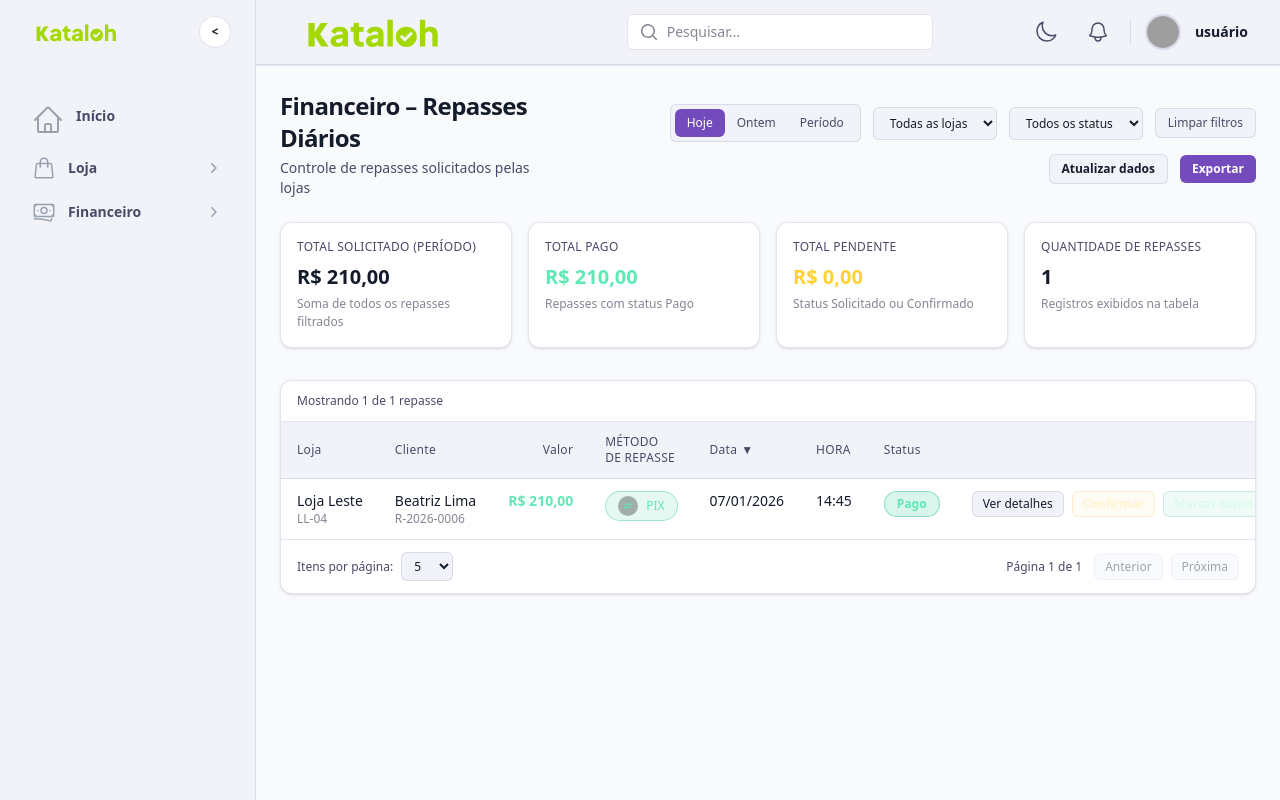
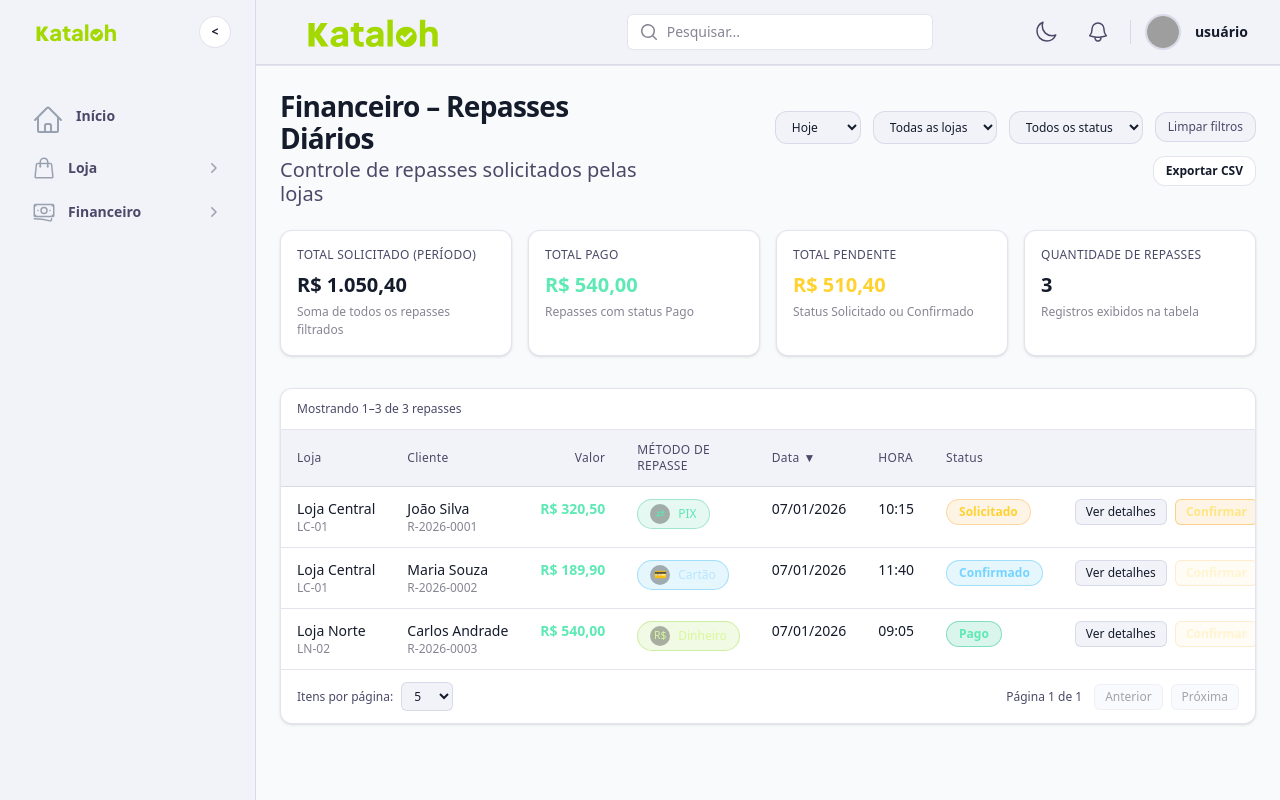
Before and after one commit to Victor-Prg/kataloh_tcc, a React (Vite) app: page /financeiro/repasses in a window 1280 px wide. Built offline with nearby package versions, Linux system fonts and the light colour scheme; grey boxes are pictures that could not be loaded.

Commit message:
att repasses

```diff
--- a/package.json
+++ b/package.json
@@ -12,6 +12,8 @@
   "dependencies": {
     "@headlessui/react": "^2.2.9",
     "@heroicons/react": "^2.2.0",
+    "flowbite": "^4.0.1",
+    "flowbite-datepicker": "^2.0.0",
     "phosphor-react": "^1.4.1",
     "react": "^19.2.0",
     "react-dom": "^19.2.0",
--- a/src/pages/financeiro/repasses.tsx
+++ b/src/pages/financeiro/repasses.tsx
@@ -23,6 +23,14 @@ interface Repasse {
   lojaCodigo?: string
 }
 
+const today = new Date()
+const yesterday = new Date()
+yesterday.setDate(today.getDate() - 1)
+const twoDaysAgo = new Date()
+twoDaysAgo.setDate(today.getDate() - 2)
+
+const toIsoDate = (date: Date) => date.toISOString().slice(0, 10)
+
 const REPASSES_MOCK: Repasse[] = [
   {
     id: 'R-2026-0001',
@@ -31,7 +39,7 @@ const REPASSES_MOCK: Repasse[] = [
     cliente: 'João Silva',
     valor: 320.5,
     metodo: 'pix',
-    data: '2026-01-09',
+    data: toIsoDate(today),
     hora: '10:15',
     status: 'solicitado',
   },
@@ -42,7 +50,7 @@ const REPASSES_MOCK: Repasse[] = [
     cliente: 'Maria Souza',
     valor: 189.9,
     metodo: 'cartao',
-    data: '2026-01-09',
+    data: toIsoDate(today),
     hora: '11:40',
     status: 'confirmado',
   },
@@ -53,7 +61,7 @@ const REPASSES_MOCK: Repasse[] = [
     cliente: 'Carlos Andrade',
     valor: 540.0,
     metodo: 'dinheiro',
-    data: '2026-01-09',
+    data: toIsoDate(today),
     hora: '09:05',
     status: 'pago',
   },
@@ -64,7 +72,7 @@ const REPASSES_MOCK: Repasse[] = [
     cliente: 'Ana Paula',
     valor: 75.25,
     metodo: 'pix',
-    data: '2026-01-08',
+    data: toIsoDate(yesterday),
     hora: '18:22',
     status: 'solicitado',
   },
@@ -75,7 +83,7 @@ const REPASSES_MOCK: Repasse[] = [
     cliente: 'Pedro Martins',
     valor: 998.75,
     metodo: 'cartao',
-    data: '2026-01-08',
+    data: toIsoDate(yesterday),
     hora: '16:10',
     status: 'confirmado',
   },
@@ -86,7 +94,7 @@ const REPASSES_MOCK: Repasse[] = [
     cliente: 'Beatriz Lima',
     valor: 210.0,
     metodo: 'pix',
-    data: '2026-01-07',
+    data: toIsoDate(twoDaysAgo),
     hora: '14:45',
     status: 'pago',
   },
@@ -278,9 +286,8 @@ function FinanceiroRepasses() {
     getInitialStatusFilter
   )
   const [repasses, setRepasses] = useState<Repasse[]>(REPASSES_MOCK)
-  const [isRefreshing, setIsRefreshing] = useState(false)
-  const [isLoading, setIsLoading] = useState(false)
-  const [errorMessage, setErrorMessage] = useState<string | null>(null)
+  const [isLoading] = useState(false)
+  const [errorMessage] = useState<string | null>(null)
   const [sortKey, setSortKey] = useState<SortKey>('data')
   const [sortDirection, setSortDirection] = useState<SortDirection>('desc')
   const [selectedRepasse, setSelectedRepasse] = useState<Repasse | null>(null)
@@ -468,22 +475,6 @@ function FinanceiroRepasses() {
     setStatusFilter('todos')
   }
 
-  const handleAtualizarDados = () => {
-    setErrorMessage(null)
-    setIsLoading(true)
-    setIsRefreshing(true)
-    setTimeout(() => {
-      const hasError = Math.random() < 0.3
-      if (hasError) {
-        setErrorMessage('Não foi possível carregar os repasses. Tente novamente.')
-      } else {
-        setRepasses(REPASSES_MOCK)
-      }
-      setIsLoading(false)
-      setIsRefreshing(false)
-    }, 800)
-  }
-
   const handleExportarCsv = () => {
     if (totalRegistros === 0) {
       return
@@ -586,73 +577,30 @@ function FinanceiroRepasses() {
     <div className="mx-auto max-w-7xl">
       <div className="flex flex-col gap-4 sm:flex-row sm:items-center sm:justify-between">
         <div>
-          <h1 className="text-2xl font-semibold tracking-tight text-[color:var(--text-primary)]">
+          <h1 className="text-[28px] leading-[32px] font-semibold tracking-tight text-[color:var(--text-primary)]">
             Financeiro – Repasses Diários
           </h1>
-          <p className="mt-1 text-sm text-[color:var(--text-muted)]">
+          <p className="mt-1 text-[20px] leading-[24px] text-[color:var(--text-muted)]">
             Controle de repasses solicitados pelas lojas
           </p>
         </div>
 
-        <div className="flex flex-wrap items-center gap-3 justify-end">
-          <div className="inline-flex rounded-md bg-[color:var(--surface-nav)] p-1 text-xs font-medium text-[color:var(--text-muted)] border border-[color:var(--border)]">
-            <button
-              type="button"
-              onClick={() => setDateFilter('hoje')}
-              className={`px-3 py-1.5 rounded-md transition-colors ${
-                dateFilter === 'hoje'
-                  ? 'bg-[color:var(--primary-100)] text-white'
-                  : 'hover:bg-[color:var(--bg-hover)]'
-              }`}
-            >
-              Hoje
-            </button>
-            <button
-              type="button"
-              onClick={() => setDateFilter('ontem')}
-              className={`px-3 py-1.5 rounded-md transition-colors ${
-                dateFilter === 'ontem'
-                  ? 'bg-[color:var(--primary-100)] text-white'
-                  : 'hover:bg-[color:var(--bg-hover)]'
-              }`}
-            >
-              Ontem
-            </button>
-            <button
-              type="button"
-              onClick={() => setDateFilter('periodo')}
-              className={`px-3 py-1.5 rounded-md transition-colors ${
-                dateFilter === 'periodo'
-                  ? 'bg-[color:var(--primary-100)] text-white'
-                  : 'hover:bg-[color:var(--bg-hover)]'
-              }`}
-            >
-              Período
-            </button>
-          </div>
-
-          {dateFilter === 'periodo' && (
-            <div className="flex items-center gap-2 text-xs">
-              <input
-                type="date"
-                value={customStartDate}
-                onChange={(event) => setCustomStartDate(event.target.value)}
-                className="rounded-md border border-[color:var(--border)] bg-[color:var(--surface-nav)] px-2 py-1 text-[color:var(--text-primary)] focus-visible:outline-none focus-visible:ring-2 focus-visible:ring-[color:var(--primary-100)]"
-              />
-              <span className="text-[color:var(--text-muted)]">até</span>
-              <input
-                type="date"
-                value={customEndDate}
-                onChange={(event) => setCustomEndDate(event.target.value)}
-                className="rounded-md border border-[color:var(--border)] bg-[color:var(--surface-nav)] px-2 py-1 text-[color:var(--text-primary)] focus-visible:outline-none focus-visible:ring-2 focus-visible:ring-[color:var(--primary-100)]"
-              />
-            </div>
-          )}
+        <div className="flex flex-wrap items-center gap-3 justify-between sm:justify-end">
+          <select
+            value={dateFilter}
+            onChange={(event) =>
+              setDateFilter(event.target.value as DateFilter)
+            }
+            className="rounded-[12px] border border-[color:var(--border)] bg-[color:var(--surface-nav)] px-3 py-1.5 text-xs font-medium text-[color:var(--text-primary)] focus-visible:outline-none focus-visible:ring-2 focus-visible:ring-[color:var(--primary-100)]"
+          >
+            <option value="hoje">Hoje</option>
+            <option value="ontem">Ontem</option>
+          </select>
 
           <select
             value={storeFilter}
             onChange={(event) => setStoreFilter(event.target.value)}
-            className="rounded-md border border-[color:var(--border)] bg-[color:var(--surface-nav)] px-3 py-1.5 text-xs font-medium text-[color:var(--text-primary)] focus-visible:outline-none focus-visible:ring-2 focus-visible:ring-[color:var(--primary-100)]"
+            className="rounded-[12px] border border-[color:var(--border)] bg-[color:var(--surface-nav)] px-3 py-1.5 text-xs font-medium text-[color:var(--text-primary)] focus-visible:outline-none focus-visible:ring-2 focus-visible:ring-[color:var(--primary-100)]"
           >
             <option value="todas">Todas as lojas</option>
             {lojas.map((loja) => (
@@ -667,7 +615,7 @@ function FinanceiroRepasses() {
             onChange={(event) =>
               setStatusFilter(event.target.value as 'todos' | StatusRepasse)
             }
-            className="rounded-md border border-[color:var(--border)] bg-[color:var(--surface-nav)] px-3 py-1.5 text-xs font-medium text-[color:var(--text-primary)] focus-visible:outline-none focus-visible:ring-2 focus-visible:ring-[color:var(--primary-100)]"
+            className="rounded-[12px] border border-[color:var(--border)] bg-[color:var(--surface-nav)] px-3 py-1.5 text-xs font-medium text-[color:var(--text-primary)] focus-visible:outline-none focus-visible:ring-2 focus-visible:ring-[color:var(--primary-100)]"
           >
             <option value="todos">Todos os status</option>
             <option value="solicitado">Solicitado</option>
@@ -679,26 +627,16 @@ function FinanceiroRepasses() {
           <button
             type="button"
             onClick={handleResetarFiltros}
-            className="hidden sm:inline-flex items-center rounded-md border border-[color:var(--border)] bg-[color:var(--surface-nav)] px-3 py-1.5 text-xs font-medium text-[color:var(--text-muted)] hover:bg-[color:var(--bg-hover)] focus-visible:outline-none focus-visible:ring-2 focus-visible:ring-[color:var(--primary-100)]"
+            className="hidden sm:inline-flex items-center rounded-[12px] border border-[color:var(--border)] bg-[color:var(--surface-nav)] px-3 py-1.5 text-xs font-medium text-[color:var(--text-muted)] hover:bg-[color:var(--bg-hover)] focus-visible:outline-none focus-visible:ring-2 focus-visible:ring-[color:var(--primary-100)]"
           >
             Limpar filtros
           </button>
-
-          <button
-            type="button"
-            onClick={handleAtualizarDados}
-            disabled={isRefreshing}
-            className="inline-flex items-center gap-1 rounded-md bg-[color:var(--surface-nav)] px-3 py-1.5 text-xs font-semibold text-[color:var(--text-primary)] border border-[color:var(--border)] hover:bg-[color:var(--bg-hover)] disabled:opacity-60 disabled:cursor-not-allowed focus-visible:outline-none focus-visible:ring-2 focus-visible:ring-[color:var(--primary-100)]"
-          >
-            {isRefreshing ? 'Atualizando...' : 'Atualizar dados'}
-          </button>
-
           <button
             type="button"
             onClick={handleExportarCsv}
-            className="inline-flex items-center gap-1 rounded-md bg-[color:var(--primary-100)] px-3 py-1.5 text-xs font-semibold text-white hover:bg-[color:var(--primary-90)] focus-visible:outline-none focus-visible:ring-2 focus-visible:ring-[color:var(--primary-100)]"
+            className="inline-flex items-center gap-1 rounded-[12px] border border-[color:var(--border)] bg-[color:var(--surface)] px-3 py-1.5 text-xs font-semibold text-[color:var(--text-primary)] hover:bg-[color:var(--bg-hover)] focus-visible:outline-none focus-visible:ring-2 focus-visible:ring-[color:var(--primary-100)]"
           >
-            Exportar
+            Exportar CSV
           </button>
         </div>
       </div>
@@ -769,7 +707,96 @@ function FinanceiroRepasses() {
           </p>
         </div>
 
-        <div className="overflow-x-auto">
+        <div className="block sm:hidden">
+          {isLoading ? (
+            <div className="px-4 py-6 text-center text-xs text-[color:var(--text-muted)]">
+              Carregando repasses...
+            </div>
+          ) : totalRegistros === 0 ? (
+            <div className="px-4 py-6 text-center text-xs text-[color:var(--text-muted)]">
+              Nenhum repasse encontrado para os filtros selecionados
+            </div>
+          ) : (
+            <div className="space-y-3 px-4 py-3">
+              {repassesPaginados.map((repasse) => {
+                const statusCfg = getStatusConfig(repasse.status)
+                const metodoCfg = metodoConfig[repasse.metodo]
+                const podeConfirmar = repasse.status === 'solicitado'
+                const podeMarcarPago = repasse.status === 'confirmado'
+
+                return (
+                  <div
+                    key={repasse.id}
+                    className="rounded-lg border border-[color:var(--border)] bg-[color:var(--surface-nav)] p-3 text-xs"
+                  >
+                    <div className="flex items-start justify-between gap-2">
+                      <div>
+                        <p className="text-sm font-semibold text-[color:var(--text-primary)]">
+                          {repasse.loja}
+                        </p>
+                        <p className="text-[0.7rem] text-[color:var(--text-soft)]">
+                          {repasse.lojaCodigo ?? repasse.id}
+                        </p>
+                      </div>
+                      <div className="text-right">
+                        <p className="text-sm font-semibold text-emerald-300">
+                          {formatCurrency(repasse.valor)}
+                        </p>
+                        <p className="text-[0.7rem] text-[color:var(--text-soft)]">
+                          {formatDate(repasse.data)} • {repasse.hora}
+                        </p>
+                      </div>
+                    </div>
+
+                    <div className="mt-2 flex flex-wrap items-center justify-between gap-2">
+                      <div
+                        className={`inline-flex items-center gap-2 rounded-full px-3 py-1 text-[0.7rem] font-medium ${metodoCfg.className}`}
+                      >
+                        <span className="inline-flex h-5 w-5 items-center justify-center rounded-full bg-black/30 text-[0.65rem]">
+                          {metodoCfg.icon}
+                        </span>
+                        <span>{metodoCfg.label}</span>
+                      </div>
+                      <span
+                        className={`inline-flex rounded-full px-3 py-1 text-[0.7rem] font-semibold ${statusCfg.className}`}
+                      >
+                        {statusCfg.label}
+                      </span>
+                    </div>
+
+                    <div className="mt-3 flex flex-wrap justify-end gap-2">
+                      <button
+                        type="button"
+                        onClick={() => handleVerDetalhes(repasse)}
+                        className="inline-flex items-center rounded-md border border-[color:var(--border)] bg-[color:var(--surface)] px-2.5 py-1 text-[0.7rem] font-medium text-[color:var(--text-primary)] hover:bg-[color:var(--bg-hover)] focus-visible:outline-none focus-visible:ring-2 focus-visible:ring-[color:var(--primary-100)]"
+                      >
+                        Ver detalhes
+                      </button>
+                      <button
+                        type="button"
+                        onClick={() => handleConfirmarRepasse(repasse.id)}
+                        disabled={!podeConfirmar}
+                        className="inline-flex items-center rounded-md border border-amber-500/40 bg-amber-500/10 px-2.5 py-1 text-[0.7rem] font-semibold text-amber-200 hover:bg-amber-500/20 disabled:cursor-not-allowed disabled:opacity-40 focus-visible:outline-none focus-visible:ring-2 focus-visible:ring-amber-500/60"
+                      >
+                        Confirmar
+                      </button>
+                      <button
+                        type="button"
+                        onClick={() => handleMarcarComoPago(repasse.id)}
+                        disabled={!podeMarcarPago}
+                        className="inline-flex items-center rounded-md border border-emerald-500/50 bg-emerald-500/15 px-2.5 py-1 text-[0.7rem] font-semibold text-emerald-200 hover:bg-emerald-500/25 disabled:cursor-not-allowed disabled:opacity-40 focus-visible:outline-none focus-visible:ring-2 focus-visible:ring-emerald-500/60"
+                      >
+                        Marcar como pago
+                      </button>
+                    </div>
+                  </div>
+                )
+              })}
+            </div>
+          )}
+        </div>
+
+        <div className="hidden sm:block overflow-x-auto">
           <table className="min-w-full divide-y divide-[color:var(--border)] text-sm">
             <thead className="bg-[color:var(--surface-nav)]">
               <tr>
--- /dev/null
+++ b/src/types/flowbite-datepicker.d.ts
@@ -0,0 +1,6 @@
+declare module 'flowbite-datepicker/Datepicker' {
+  export default class Datepicker {
+    constructor(el: HTMLElement, options?: unknown)
+    destroy?: () => void
+  }
+}
```
Also changed, not shown: 1 other file (tests, documents, lock files or other folders).
